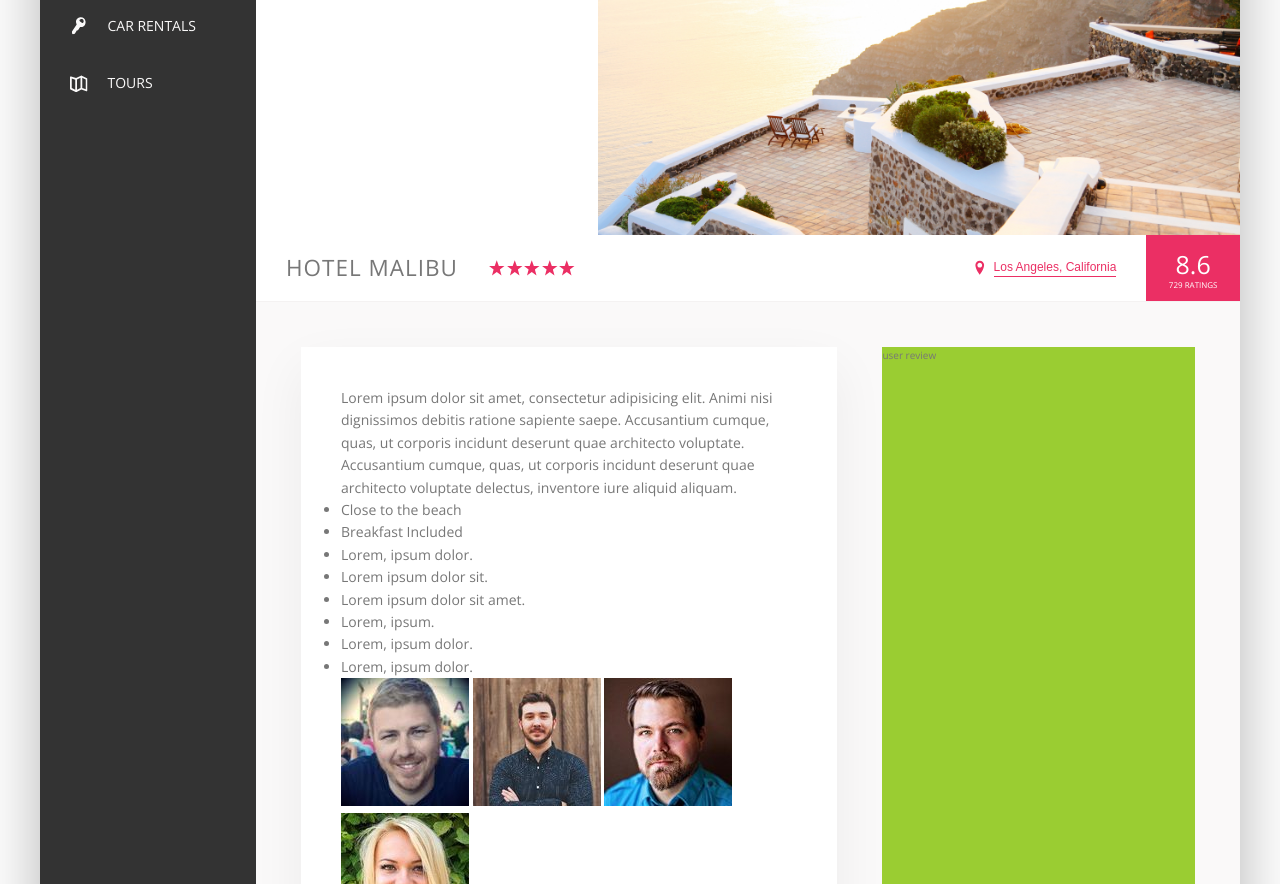
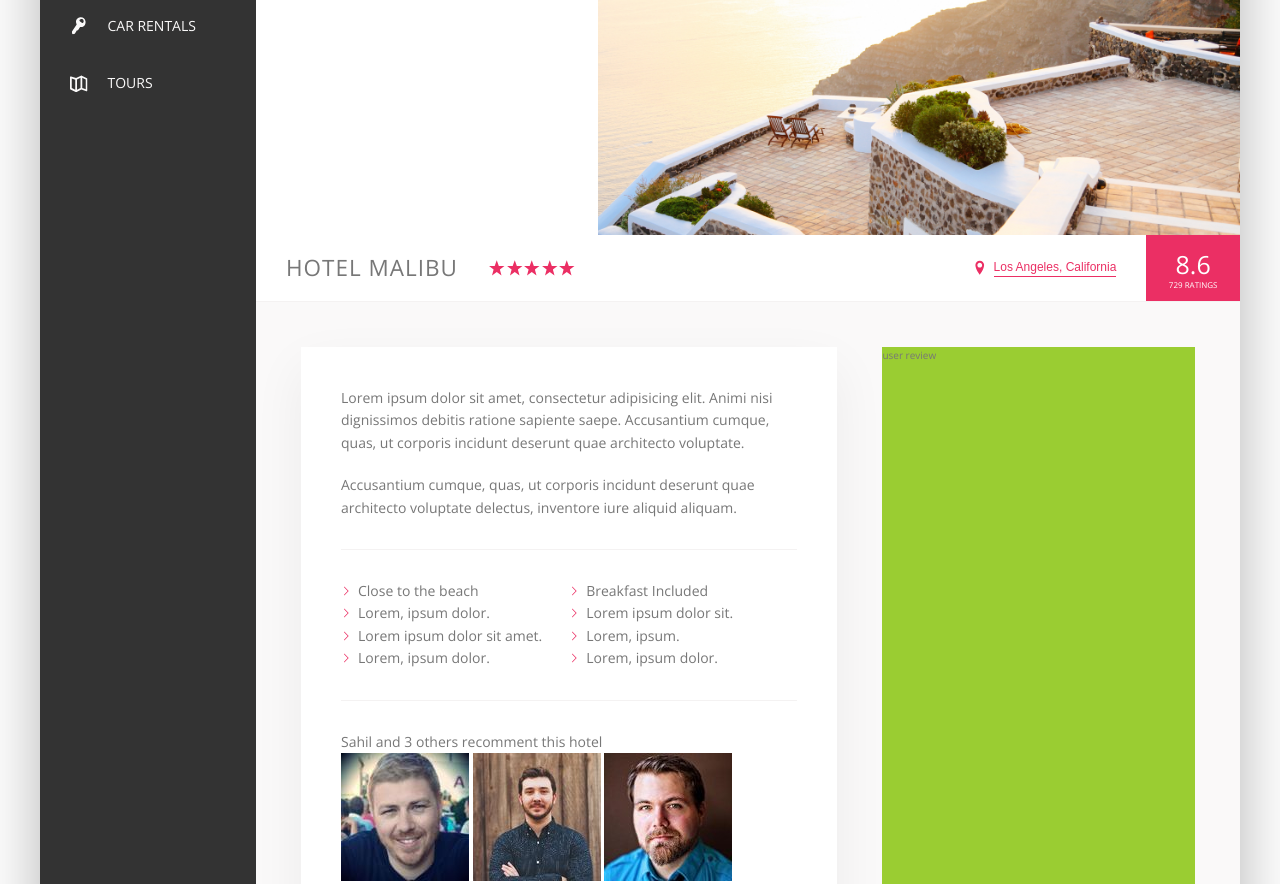
Before and after one commit to saaahilhussain/trillo, a website: page index.html in a window 1280 px wide. Shown: the part 300-1184 px from the top of the page. Drawn offline with nearby package versions, Linux system fonts and the light colour scheme.

Commit message:
add: section description pt-2 (list)

```diff
--- a/index.html
+++ b/index.html
@@ -168,7 +168,9 @@
                 <li class="list__item">Lorem, ipsum dolor.</li>
               </ul>
               <div class="recomment">
-                <p class="recomment__count"></p>
+                <p class="recomment__count">
+                  Sahil and 3 others recomment this hotel
+                </p>
                 <div class="recomment__friends">
                   <img
                     src="img/user-3.jpg"
--- a/sass/_components.scss
+++ b/sass/_components.scss
@@ -291,3 +291,39 @@
     box-shadow: none;
   }
 }
+
+///////////////////////////////////
+/// Paragraph
+.paragraph:not(:last-of-type) {
+  margin-bottom: 2rem;
+}
+///////////////////////////////////
+/// List
+.list {
+  list-style: none;
+  margin: 3rem 0;
+  padding: 3rem 0;
+  border-top: var(--line);
+  border-bottom: var(--line);
+
+  display: flex;
+  flex-wrap: wrap;
+  &__item {
+    flex: 0 0 50%;
+  }
+
+  &__item::before {
+    content: "";
+    height: 1rem;
+    width: 1rem;
+    display: inline-block;
+    margin-right: 0.7rem;
+
+    background-color: var(--color-primary);
+    mask-image: url(../img/chevron-thin-right.svg);
+    mask-size: cover;
+  }
+}
+
+///////////////////////////////////
+/// Recommend
```
Also changed, not shown: css/style.css, 1 other file.
